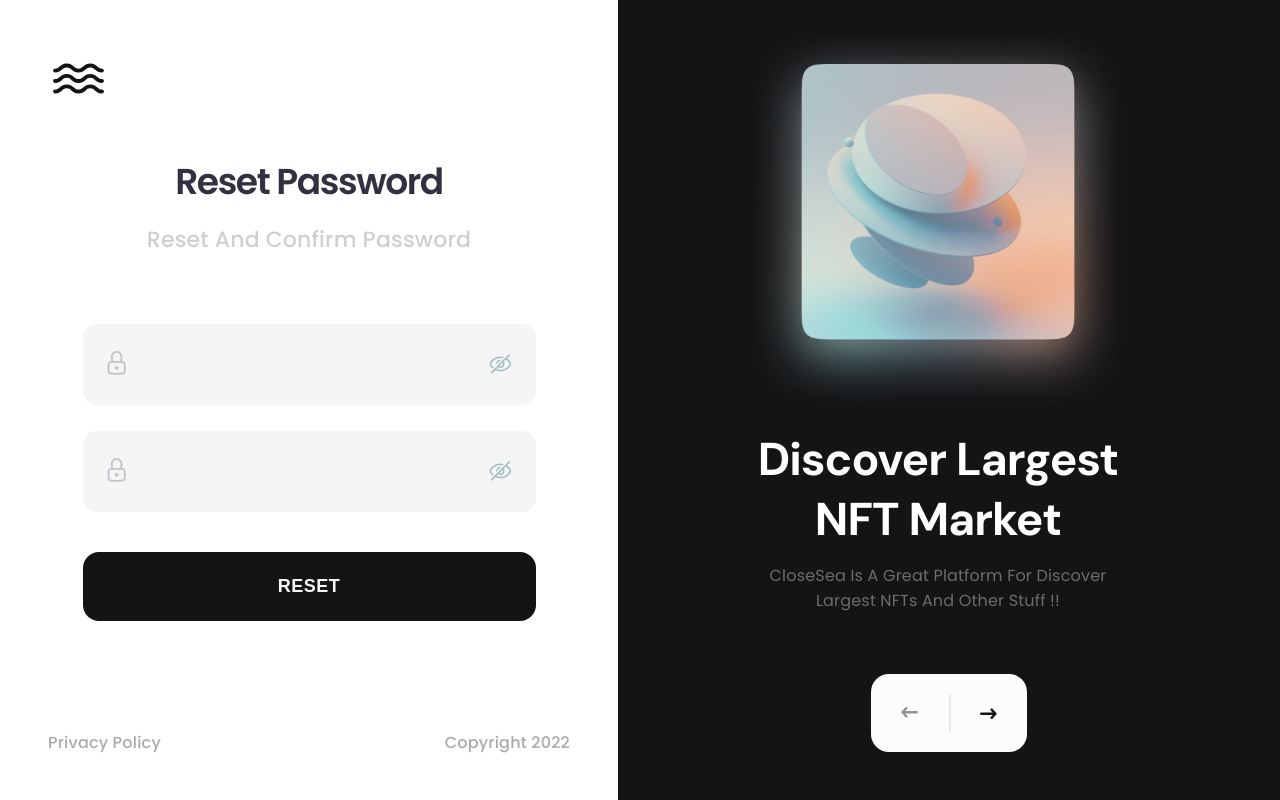
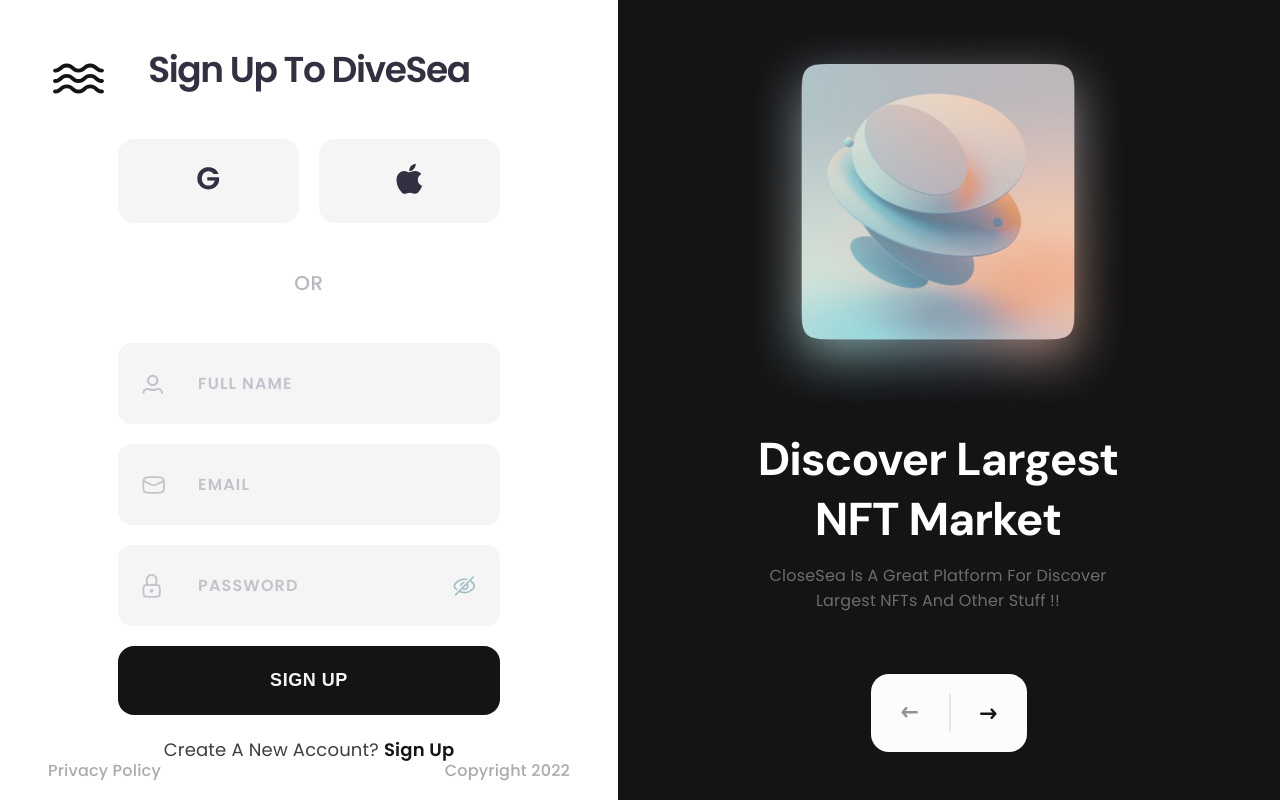
Before and after one commit to persistent-fox/dashboard-nft, a React app: page / in a window 1280 px wide. Built offline with nearby package versions, Linux system fonts and the light colour scheme.

Commit message:
create sign up page

```diff
--- a/src/components/text-field/TextField.tsx
+++ b/src/components/text-field/TextField.tsx
@@ -22,6 +22,7 @@ export const TextField = ({ placeholder, type, iconId, widthIcon, heightIcon, vi
 
 export const StyledTextField = styled.label`
 	position: relative;
+	width: 100%;
 	svg:first-child {
 		position: absolute;
 		top: 50%;
--- a/src/layout/auth-layout/AuthLayout.tsx
+++ b/src/layout/auth-layout/AuthLayout.tsx
@@ -4,6 +4,7 @@ import { S } from './AuthLayout_Styles';
 import { Carousel } from './components/carousel/Carousel';
 import { ForgetPasswordPage } from './pages/forget-password/ForgetPasswordPage';
 import { ResetPasswordPage } from './pages/reset-password/ResetPasswordPage';
+import { SignUpPage } from './pages/sign-up/SignUpPage';
 import { VerifyEmailPage } from './pages/verify-email/VerifyEmailPage';
 
 export const AuthLayout = () => {
@@ -16,7 +17,8 @@ export const AuthLayout = () => {
 				{/* <LoginPage /> */}
 				{/* <ForgetPasswordPage /> */}
 				{/* <VerifyEmailPage /> */}
-				<ResetPasswordPage />
+				{/* <ResetPasswordPage /> */}
+				<SignUpPage />
 				<FlexWrapper justify='space-between'>
 					<S.Text>Privacy Policy</S.Text>
 					<S.Text>Copyright 2022</S.Text>
--- /dev/null
+++ b/src/layout/auth-layout/components/Element.ts
@@ -0,0 +1,12 @@
+import styled from 'styled-components';
+
+export const Element = styled.span`
+	display: block;
+	text-align: center;
+	color: rgba(50, 49, 66, 0.35);
+	font-size: 20px;
+	font-weight: 500;
+	letter-spacing: 0.6px;
+	text-transform: uppercase;
+	margin: 48px 0;
+`;
--- a/src/layout/auth-layout/pages/login/LoginPage.tsx
+++ b/src/layout/auth-layout/pages/login/LoginPage.tsx
@@ -3,6 +3,7 @@ import { FlexWrapper } from '../../../../components/FlexWrapper';
 import { Button } from '../../../../components/button/Button';
 import { Icon } from '../../../../components/icon/Icon';
 import { Form } from './components/form/Form';
+import { Element } from './../../components/Element';
 import { S } from './LoginPage_Styles';
 
 export const LoginPage = () => {
@@ -18,7 +19,7 @@ export const LoginPage = () => {
 						<Icon width='27' height='31' viewBox='0 0 27 31' iconId='apple-login' />
 					</Button>
 				</FlexWrapper>
-				<S.Element>OR</S.Element>
+				<Element>OR</Element>
 				<Form />
 				<S.Text>
 					Create A New Account? <S.Link href='#'> Sign Up</S.Link>
--- /dev/null
+++ b/src/layout/auth-layout/pages/sign-up/SignUpPage.tsx
@@ -0,0 +1,28 @@
+import { FlexWrapper } from '../../../../components/FlexWrapper';
+import { Button } from '../../../../components/button/Button';
+import { Icon } from '../../../../components/icon/Icon';
+import { S } from './SignUpPage_Styles';
+import { Element } from './../../components/Element';
+import { Form } from './form/Form';
+import { MainTitle } from '../../components/MainTitle';
+
+export const SignUpPage = () => {
+	return (
+		<S.SignUpPage>
+			<MainTitle>Sign Up To DiveSea</MainTitle>
+			<FlexWrapper gap='20px'>
+				<Button typeBtn='secondary'>
+					<Icon width='23' height='23' viewBox='0 0 23 23' iconId='gmail-login' />
+				</Button>
+				<Button typeBtn='secondary'>
+					<Icon width='27' height='31' viewBox='0 0 27 31' iconId='apple-login' />
+				</Button>
+			</FlexWrapper>
+			<Element>OR</Element>
+			<Form />
+			<S.Text>
+				Create A New Account? <S.Link href='#'> Sign Up</S.Link>
+			</S.Text>
+		</S.SignUpPage>
+	);
+};
--- /dev/null
+++ b/src/layout/auth-layout/pages/sign-up/SignUpPage_Styles.ts
@@ -0,0 +1,48 @@
+import styled from 'styled-components';
+import { StyledButton } from '../../../../components/button/Button';
+import { MainTitle } from '../../components/MainTitle';
+import { FlexWrapper } from '../../../../components/FlexWrapper';
+
+const SignUpPage = styled.section`
+	flex-grow: 1;
+	display: flex;
+	flex-direction: column;
+	justify-content: center;
+	align-items: center;
+	max-width: 382px;
+	${FlexWrapper} {
+		button {
+			color: ${props => props.theme.colors.text.tertiary};
+		}
+	}
+	${StyledButton} {
+		width: 100%;
+	}
+	${MainTitle} {
+		margin-bottom: 48px;
+	}
+`;
+
+const Form = styled.form`
+	display: flex;
+	align-items: flex-start;
+	flex-direction: column;
+	gap: 20px;
+`;
+
+const Text = styled.span`
+	display: block;
+	margin: 0 auto;
+	color: ${props => props.theme.colors.text.gray.dark};
+	text-align: center;
+	font-size: 18px;
+	font-weight: 400;
+	margin-top: 24px;
+`;
+
+const Link = styled.a`
+	font-size: 18px;
+	font-weight: 700;
+`;
+
+export const S = { SignUpPage, Form, Text, Link };
--- /dev/null
+++ b/src/layout/auth-layout/pages/sign-up/form/Form.tsx
@@ -0,0 +1,35 @@
+import { Button } from '../../../../../components/button/Button';
+import { TextField } from '../../../../../components/text-field/TextField';
+import { S } from './../SignUpPage_Styles';
+
+export const Form = () => {
+	return (
+		<S.Form>
+			<TextField
+				widthIcon='23'
+				heightIcon='19'
+				viewBoxIcon='0 0 23 19'
+				iconId='name-login'
+				placeholder='Full name'
+				type='text'
+			/>
+			<TextField
+				widthIcon='23'
+				heightIcon='19'
+				viewBoxIcon='0 0 23 19'
+				iconId='email-login'
+				placeholder='Email'
+				type='email'
+			/>
+			<TextField
+				widthIcon='19'
+				heightIcon='24'
+				viewBoxIcon='0 0 19 24'
+				iconId='password-login'
+				placeholder='Password'
+				type='password'
+			/>
+			<Button>Sign Up</Button>
+		</S.Form>
+	);
+};
```
Also changed, not shown: src/layout/auth-layout/pages/login/LoginPage_Styles.ts (+2 -12 lines), src/assets/images/icons-sprite.svg.
